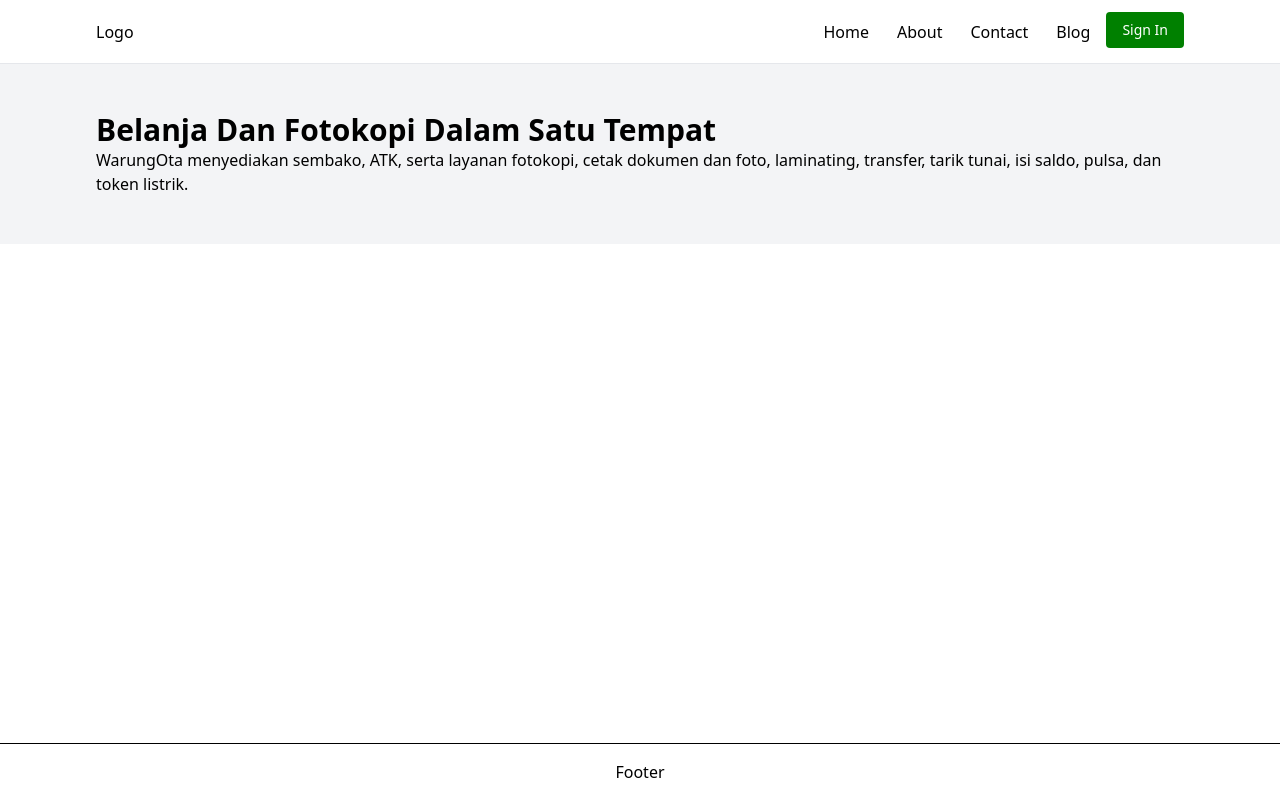
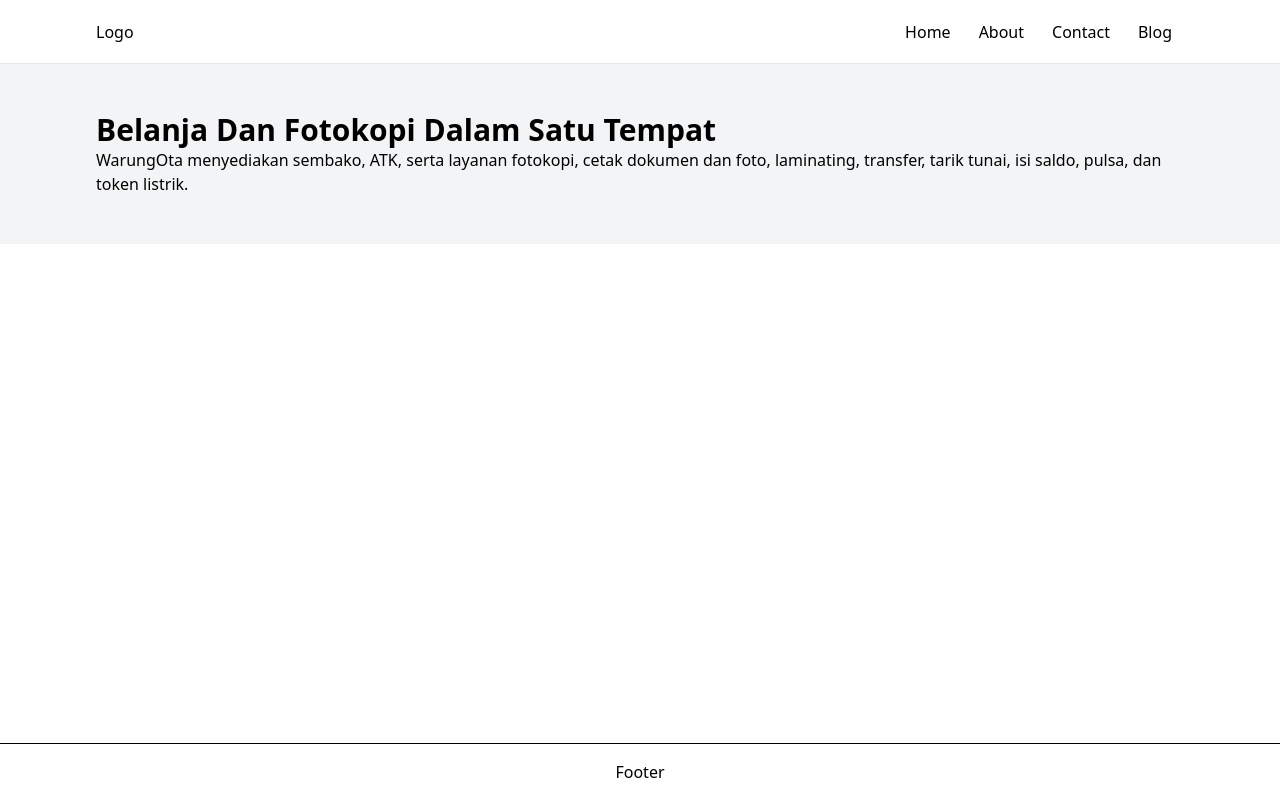
Before and after one commit to mkhotamirais/next-warungota, a Next.js app: page / in a window 1280 px wide. Built offline with nearby package versions, Linux system fonts and the light colour scheme; no server answers.

Commit message:
tidak panggil session

```diff
--- a/app/page.tsx
+++ b/app/page.tsx
@@ -1,13 +1,16 @@
 import Hero from "@/components/sections/Hero";
 import React from "react";
 import { content as c } from "@/lib/content";
+// import { auth } from "@/auth";
 
 const { title, description } = c.home.hero;
 
-export default function Home() {
+export default async function Home() {
+  // const session = await auth();
   return (
     <>
       <Hero title={title} description={description} />
+      {/* <div></div> */}
     </>
   );
 }
--- a/components/layouts/NavDesktop.tsx
+++ b/components/layouts/NavDesktop.tsx
@@ -1,11 +1,11 @@
 import React from "react";
 import { menu as m } from "@/lib/content";
 import Link from "next/link";
-import Button from "@/components/ui/Button";
-import { auth } from "@/auth";
+// import Button from "@/components/ui/Button";
+// import { auth } from "@/auth";
 
 export default async function NavDesktop() {
-  const session = await auth();
+  // const session = await auth();
 
   return (
     <div className="flex gap-1">
@@ -14,7 +14,7 @@ export default async function NavDesktop() {
           {item.label}
         </Link>
       ))}
-      <div>
+      {/* <div>
         {session?.user ? (
           <Button as={Link} href="/profile">
             Dashboard
@@ -23,7 +23,7 @@ export default async function NavDesktop() {
         <Button as={Link} href="/signin">
           Sign In
         </Button>
-      </div>
+      </div> */}
     </div>
   );
 }
```
